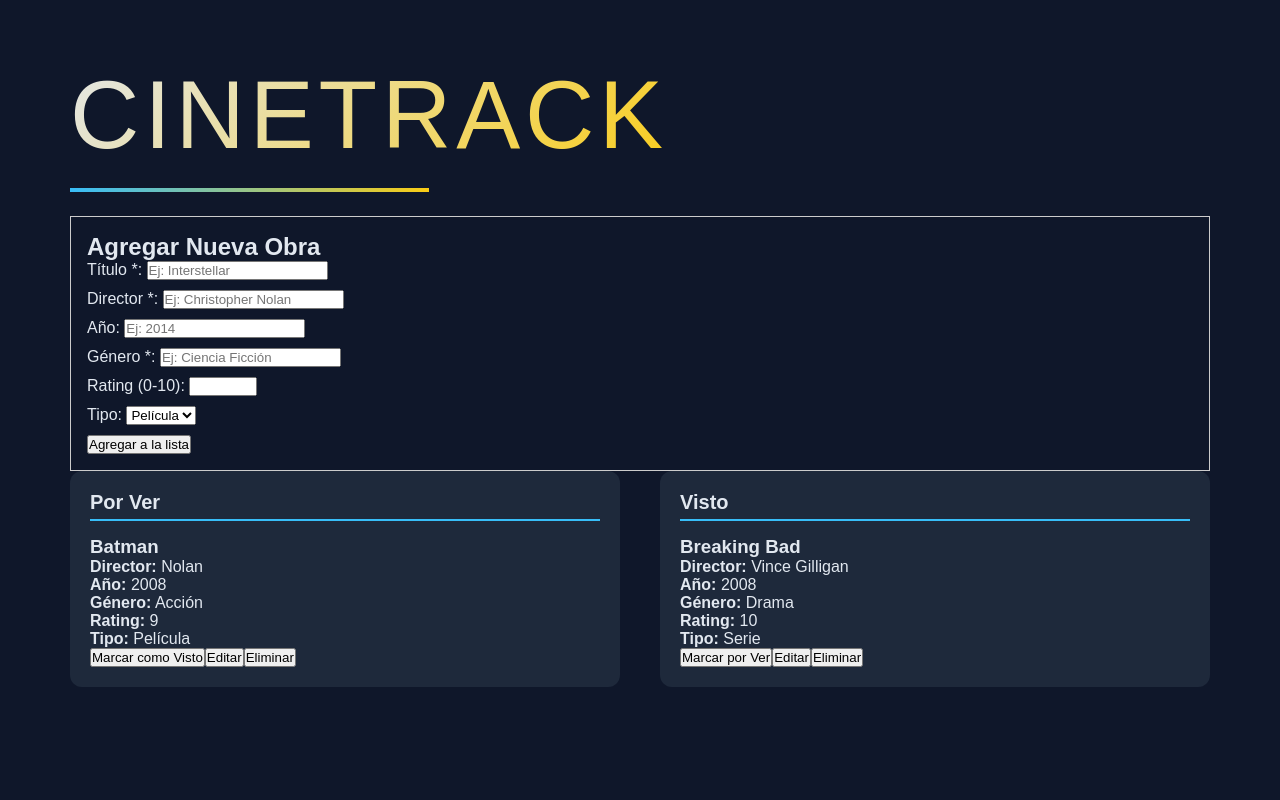
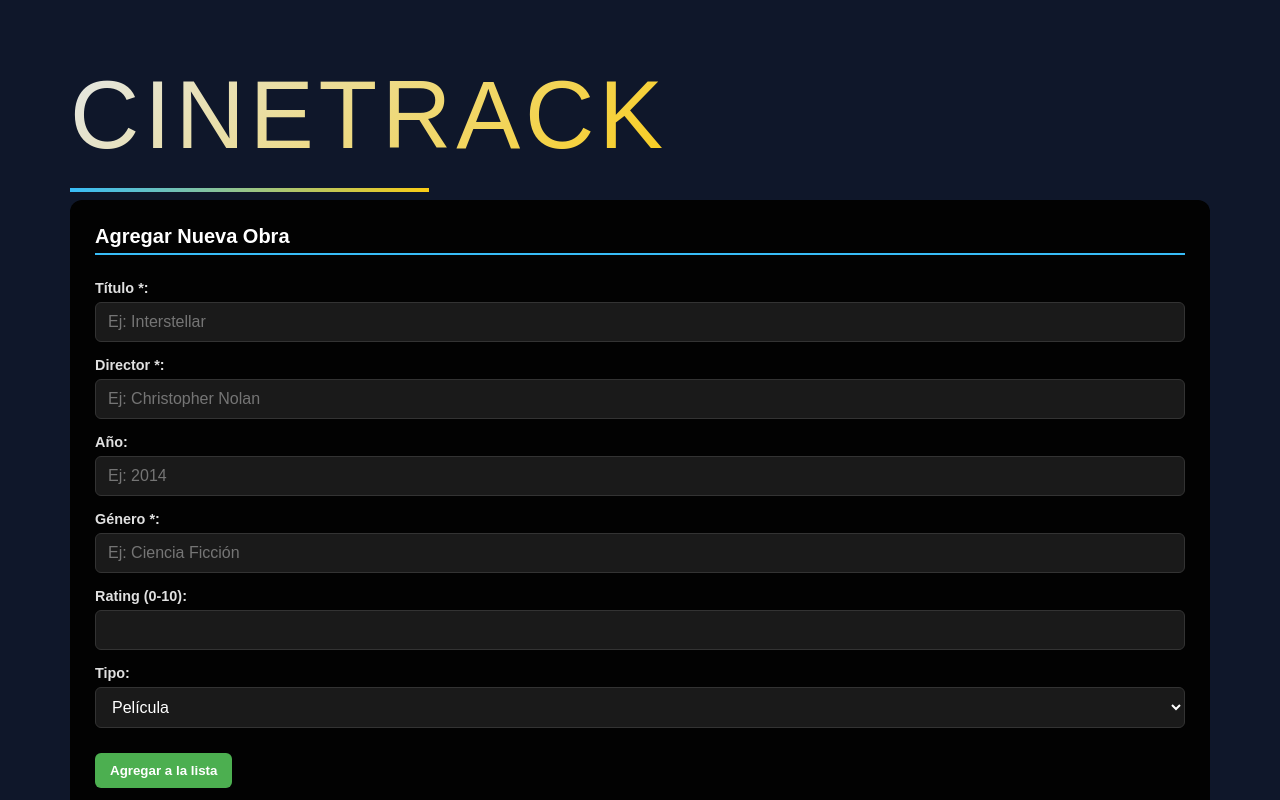
Before and after one commit to mateoalday/PeliculasReact, a React (Vite) app: page / in a window 1280 px wide. Shown: the top 800 px of the page. Built offline with nearby package versions, Linux system fonts and the light colour scheme.

Commit message:
estilo implementado

```diff
--- a/src/Components/MediaCard/MediaCard.jsx
+++ b/src/Components/MediaCard/MediaCard.jsx
@@ -1,7 +1,9 @@
+import styles from './MediaCard.module.css';
+
 const MediaCard = ({ item, accionEliminar, accionEditar, accionCambiarEstado, textoBotonEstado }) => {
   return (
-    <div>
-      <h3>{item.titulo}</h3>
+    <div className={styles.card}>
+      <h3 className={styles.title}>{item.titulo}</h3>
       <p><strong>Director:</strong> {item.director}</p>
       <p><strong>Año:</strong> {item.año}</p>
       <p><strong>Género:</strong> {item.genero}</p>
--- a/src/Components/MediaForm/MediaForm.jsx
+++ b/src/Components/MediaForm/MediaForm.jsx
@@ -1,4 +1,5 @@
 import React, { useState, useEffect } from 'react';
+import styles from './MediaForm.module.css';
 
 const MediaForm = ({ editingMedia, onSubmit, onCancel }) => {
     // 1. Estado inicial del formulario vacío
@@ -73,54 +74,55 @@ const MediaForm = ({ editingMedia, onSubmit, onCancel }) => {
     };
 
     return (
-        <form onSubmit={handleFormSubmit} style={{ border: '1px solid #ccc', padding: '1rem', marginTop: '1rem' }}>
-            <h2>{editingMedia ? 'Editar Obra' : 'Agregar Nueva Obra'}</h2>
+        <form onSubmit={handleFormSubmit} className={styles.formContainer}>
+            <h2 className={styles.title}>{editingMedia ? 'Editar Obra' : 'Agregar Nueva Obra'}</h2>
 
-            {/* Mostramos el mensaje de error si la validación falla */}
-            {error && <p style={{ color: 'red', fontWeight: 'bold' }}>{error}</p>}
+            {error && <p className={styles.error}>{error}</p>}
 
-            <div style={{ marginBottom: '10px' }}>
+            <div className={styles.formGroup}>
                 <label>Título *: </label>
-                <input name="titulo" value={formData.titulo} onChange={handleChange} placeholder="Ej: Interstellar" />
+                <input className={styles.input} name="titulo" value={formData.titulo} onChange={handleChange} placeholder="Ej: Interstellar" />
             </div>
 
-            <div style={{ marginBottom: '10px' }}>
+            <div className={styles.formGroup}>
                 <label>Director *: </label>
-                <input name="director" value={formData.director} onChange={handleChange} placeholder="Ej: Christopher Nolan" />
+                <input className={styles.input} name="director" value={formData.director} onChange={handleChange} placeholder="Ej: Christopher Nolan" />
             </div>
 
-            <div style={{ marginBottom: '10px' }}>
+            <div className={styles.formGroup}>
                 <label>Año: </label>
-                <input type="number" name="año" value={formData.año} onChange={handleChange} placeholder="Ej: 2014" />
+                <input className={styles.input} type="number" name="año" value={formData.año} onChange={handleChange} placeholder="Ej: 2014" />
             </div>
 
-            <div style={{ marginBottom: '10px' }}>
+            <div className={styles.formGroup}>
                 <label>Género *: </label>
-                <input name="genero" value={formData.genero} onChange={handleChange} placeholder="Ej: Ciencia Ficción" />
+                <input className={styles.input} name="genero" value={formData.genero} onChange={handleChange} placeholder="Ej: Ciencia Ficción" />
             </div>
 
-            <div style={{ marginBottom: '10px' }}>
+            <div className={styles.formGroup}>
                 <label>Rating (0-10): </label>
-                {/* Se define el min y el max desde el HTML además de JS */}
-                <input type="number" name="rating" min="0" max="10" step="0.1" value={formData.rating} onChange={handleChange} />
+                <input className={styles.input} type="number" name="rating" min="0" max="10" step="0.1" value={formData.rating} onChange={handleChange} />
             </div>
 
-            <div style={{ marginBottom: '10px' }}>
+            <div className={styles.formGroup}>
                 <label>Tipo: </label>
-                <select name="tipo" value={formData.tipo} onChange={handleChange}>
+                <select className={styles.input} name="tipo" value={formData.tipo} onChange={handleChange}>
                     <option value="Película">Película</option>
                     <option value="Serie">Serie</option>
                 </select>
             </div>
 
-            <button type="submit">{editingMedia ? 'Guardar Cambios' : 'Agregar a la lista'}</button>
+            <div className={styles.buttonContainer}>
+                <button type="submit" className={styles.submitBtn}>
+                    {editingMedia ? 'Guardar Cambios' : 'Agregar a la lista'}
+                </button>
 
-            {/* Mostrar botón de cancelar SÓLO si estamos en modo de edición */}
-            {editingMedia && onCancel && (
-                <button type="button" onClick={onCancel} style={{ marginLeft: '10px' }}>
-                    Cancelar
-                </button>
-            )}
+                {editingMedia && onCancel && (
+                    <button type="button" onClick={onCancel} className={styles.cancelBtn}>
+                        Cancelar
+                    </button>
+                )}
+            </div>
         </form>
     );
 };
--- /dev/null
+++ b/src/Components/MediaForm/MediaForm.module.css
@@ -0,0 +1,92 @@
+.formContainer {
+    background-color: #020202ff;
+    /* Mismo fondo de tus MediaCards */
+    padding: 25px;
+    border-radius: var(--radius-lg, 8px);
+    margin-bottom: 25px;
+    display: flex;
+    flex-direction: column;
+    gap: 15px;
+    /* Reemplaza todos los margins inferiores */
+}
+
+.title {
+    font-size: 20px;
+    margin-bottom: 10px;
+    color: #ffffff;
+    border-bottom: 2px solid var(--color-accent, #646cff);
+    padding-bottom: 5px;
+}
+
+.error {
+    color: #ff4a4a;
+    font-weight: bold;
+    background-color: rgba(255, 74, 74, 0.1);
+    padding: 10px;
+    border-radius: 6px;
+}
+
+.formGroup {
+    display: flex;
+    flex-direction: column;
+    gap: 6px;
+}
+
+.formGroup label {
+    font-weight: bold;
+    font-size: 0.9rem;
+    color: #e0e0e0;
+}
+
+.input {
+    padding: 10px 12px;
+    border-radius: 6px;
+    border: 1px solid #333333;
+    background-color: #1a1a1a;
+    color: #ffffff;
+    font-size: 1rem;
+    transition: border-color 0.2s;
+}
+
+.input:focus {
+    outline: none;
+    border-color: var(--color-accent, #646cff);
+    /* Resalta cuando haces click */
+}
+
+.buttonContainer {
+    display: flex;
+    gap: 12px;
+    margin-top: 10px;
+}
+
+.submitBtn {
+    padding: 10px 15px;
+    background-color: #4CAF50;
+    /* Verde estilo éxito */
+    color: white;
+    border: none;
+    border-radius: 6px;
+    cursor: pointer;
+    font-weight: bold;
+    transition: opacity 0.2s;
+}
+
+.submitBtn:hover {
+    opacity: 0.8;
+}
+
+.cancelBtn {
+    padding: 10px 15px;
+    background-color: #ff4a4a;
+    /* Rojo para cancelar */
+    color: white;
+    border: none;
+    border-radius: 6px;
+    cursor: pointer;
+    transition: opacity 0.2s;
+}
+
+.cancelBtn:hover {
+    opacity: 0.8;
+}
```
